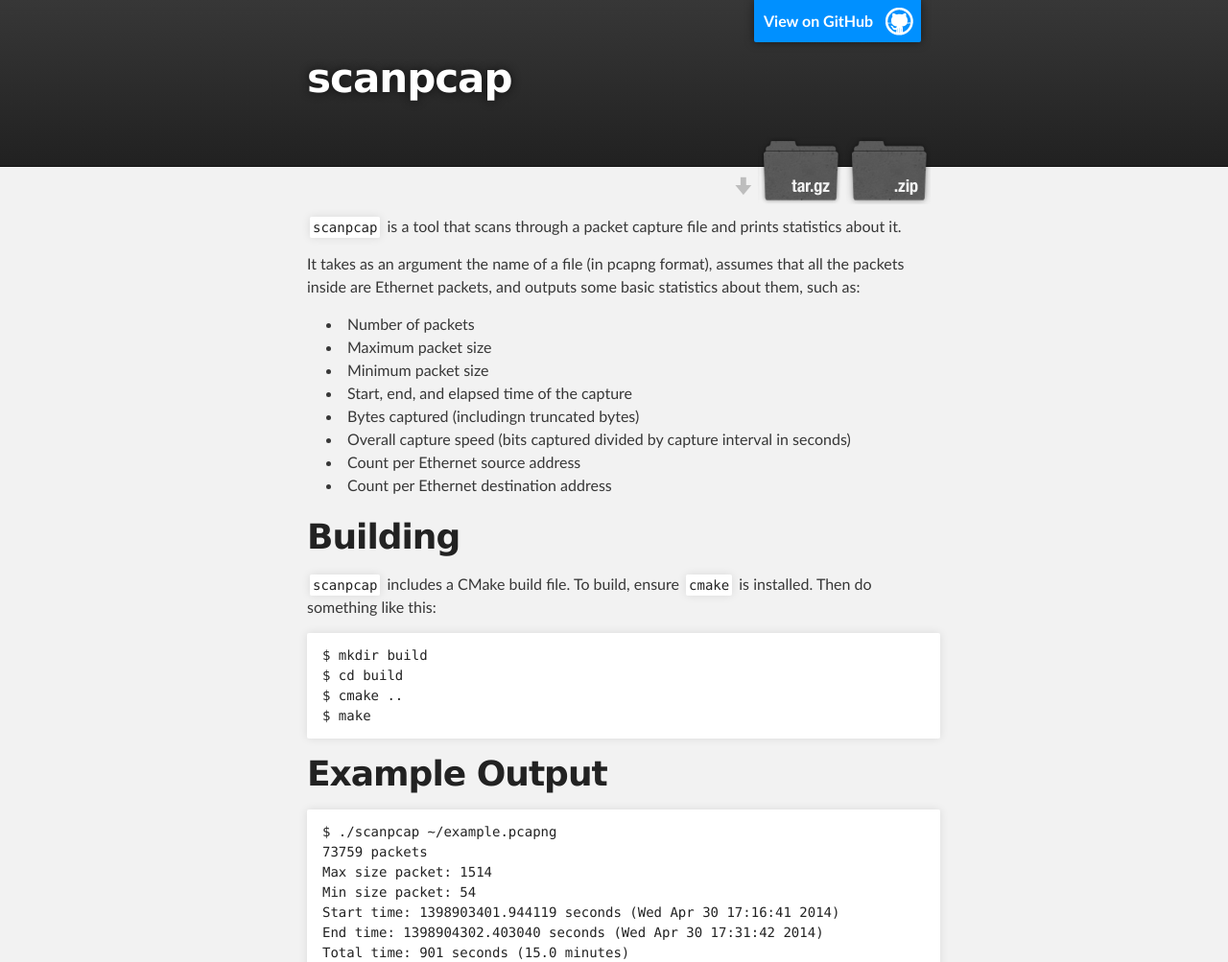
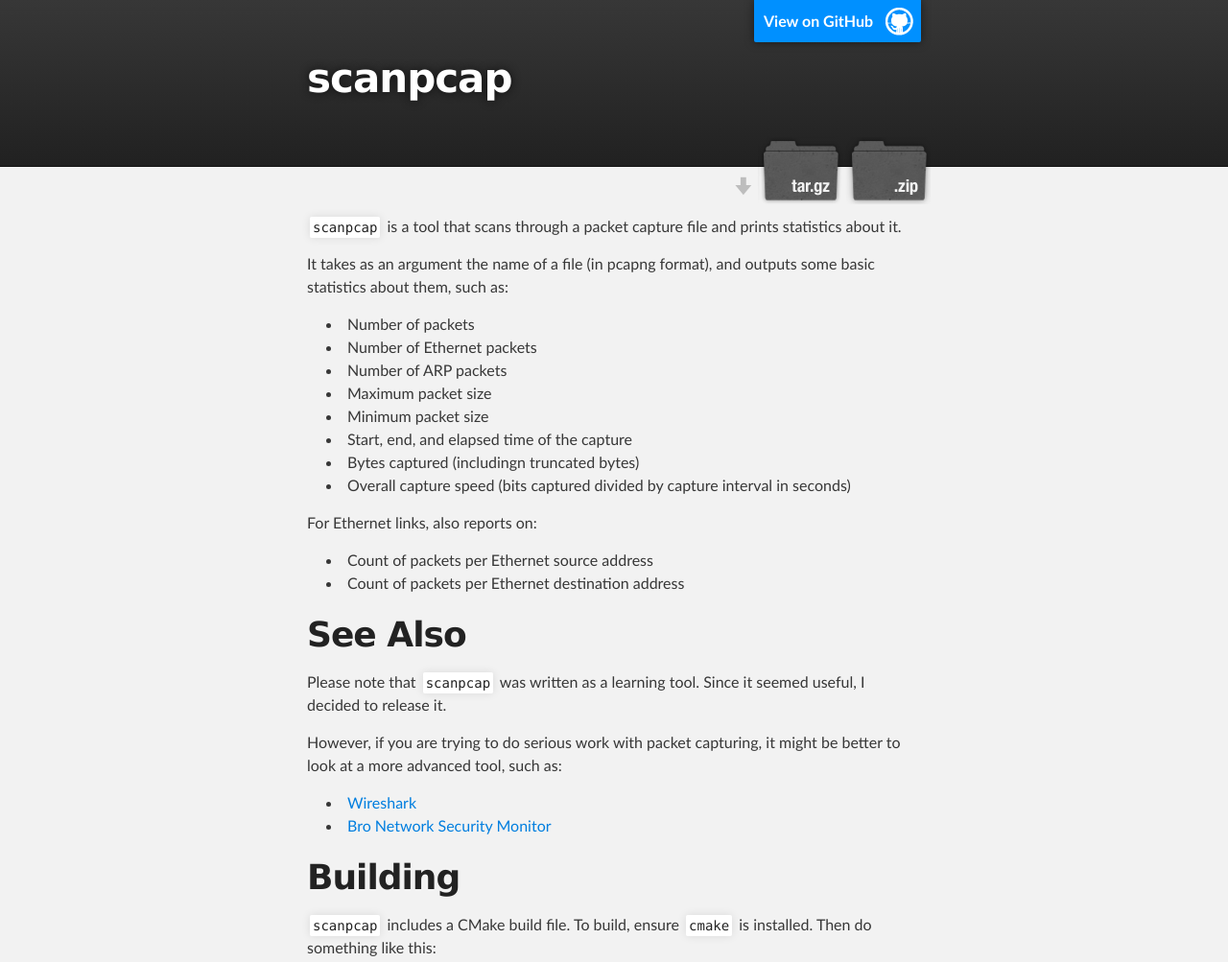
Before and after one commit to mpontillo/scanpcap, a plain HTML site: page index.html in a window 1280 px wide. Shown: the top 1003 px of the page at 96% size. Drawn offline with Linux system fonts and the light colour scheme.

```diff
--- a/index.html
+++ b/index.html
@@ -34,19 +34,35 @@
         <p><code>scanpcap</code> is a tool that scans through a packet capture file and prints
 statistics about it.</p>
 
-<p>It takes as an argument the name of a file (in pcapng format), assumes that
-all the packets inside are Ethernet packets, and outputs some basic statistics
-about them, such as:</p>
+<p>It takes as an argument the name of a file (in pcapng format), and outputs
+some basic statistics about them, such as:</p>
 
 <ul>
 <li>Number of packets</li>
+<li>Number of Ethernet packets</li>
+<li>Number of ARP packets</li>
 <li>Maximum packet size</li>
 <li>Minimum packet size</li>
 <li>Start, end, and elapsed time of the capture</li>
 <li>Bytes captured (includingn truncated bytes)</li>
 <li>Overall capture speed (bits captured divided by capture interval in seconds)</li>
-<li>Count per Ethernet source address</li>
-<li>Count per Ethernet destination address</li>
+</ul><p>For Ethernet links, also reports on:</p>
+
+<ul>
+<li>Count of packets per Ethernet source address</li>
+<li>Count of packets per Ethernet destination address</li>
+</ul><h1>
+<a name="see-also" class="anchor" href="#see-also"><span class="octicon octicon-link"></span></a>See Also</h1>
+
+<p>Please note that <code>scanpcap</code> was written as a learning tool. Since it seemed
+useful, I decided to release it.</p>
+
+<p>However, if you are trying to do serious work with packet capturing, it
+might be better to look at a more advanced tool, such as:</p>
+
+<ul>
+<li><a href="http://www.wireshark.oerg/">Wireshark</a></li>
+<li><a href="http://www.bro.org/">Bro Network Security Monitor</a></li>
 </ul><h1>
 <a name="building" class="anchor" href="#building"><span class="octicon octicon-link"></span></a>Building</h1>
 
@@ -64,6 +80,8 @@ $ make
 
 <pre><code>$ ./scanpcap ~/example.pcapng
 73759 packets
+73759 Ethernet packets
+364 ARP packets
 Max size packet: 1514
 Min size packet: 54
 Start time: 1398903401.944119 seconds (Wed Apr 30 17:16:41 2014)
@@ -133,6 +151,16 @@ Ethernet sources:
       </footer>
     </div>
 
+              <script type="text/javascript">
+            var gaJsHost = (("https:" == document.location.protocol) ? "https://ssl." : "http://www.");
+            document.write(unescape("%3Cscript src='" + gaJsHost + "google-analytics.com/ga.js' type='text/javascript'%3E%3C/script%3E"));
+          </script>
+          <script type="text/javascript">
+            try {
+              var pageTracker = _gat._getTracker("UA-50603789-1");
+            pageTracker._trackPageview();
+            } catch(err) {}
+          </script>
 
 
   </body>
```
Also changed, not shown: params.json (+1 -1 lines).
